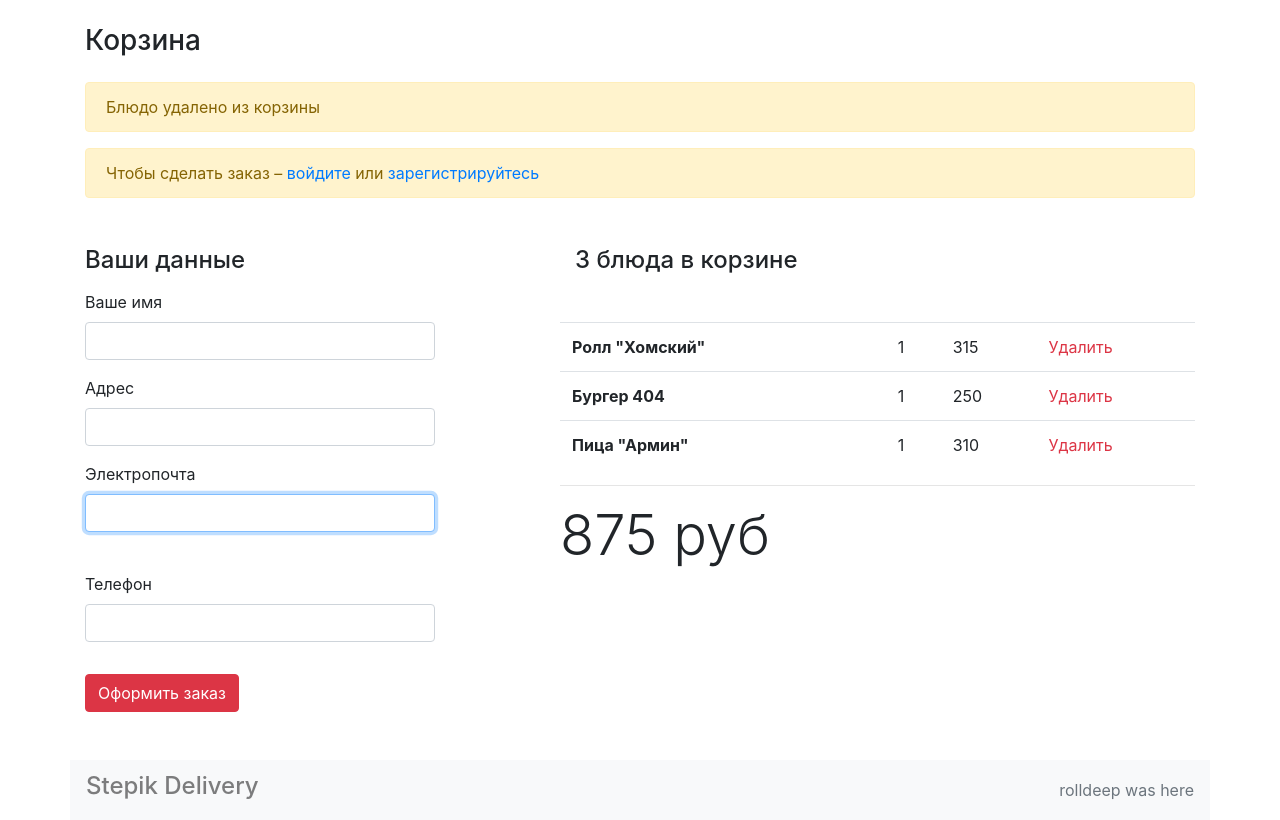
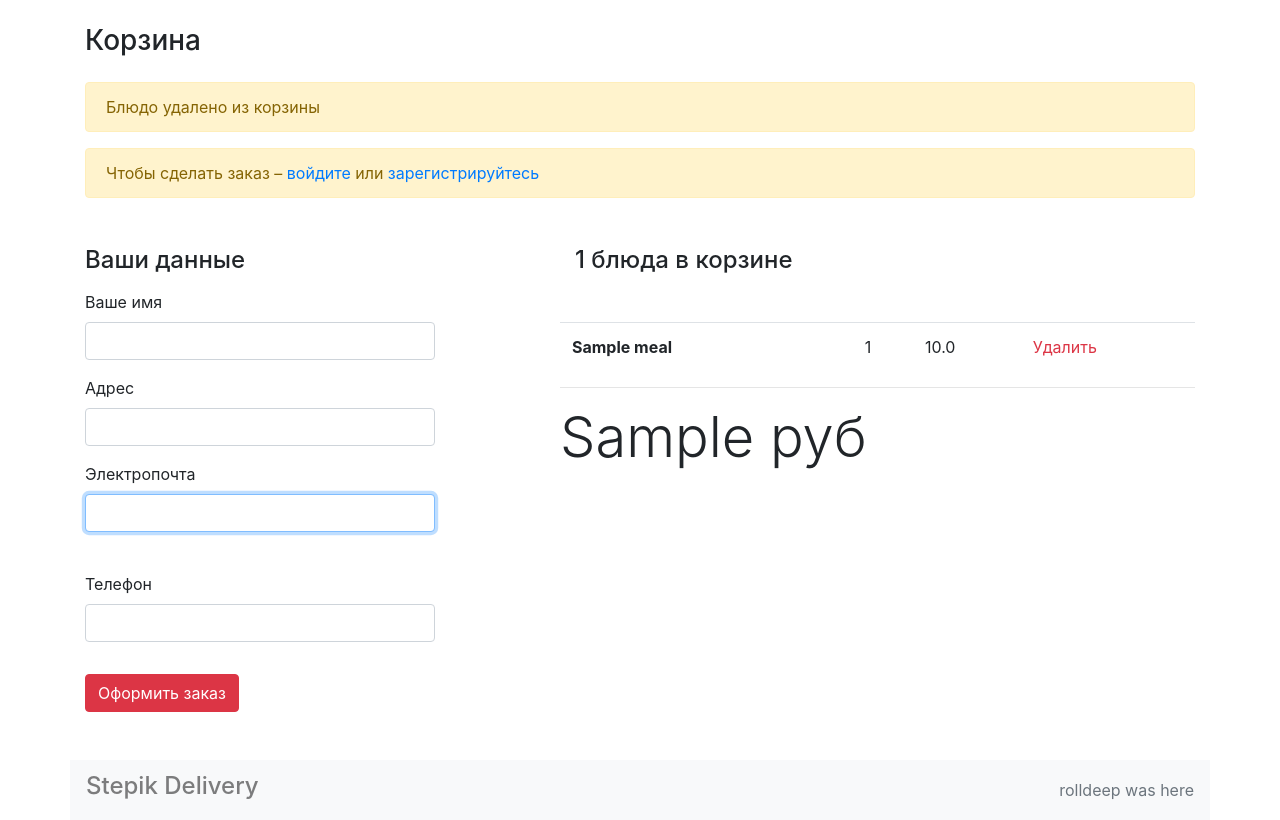
Before and after one commit to rolldeep/eshop, a Flask app: template templates/cart.html in a window 1280 px wide. Shown: the part 64-884 px from the top of the page. Run offline with Flask 2, Linux system fonts and the light colour scheme; tables that the repository leaves empty hold one stand-in row (values such as "Sample post"); the template is opened without the code that fills it: values that come from a table or form of the project are taken from there, most other values are stand-ins (such as "Sample title", 1, 10 or a date in 2020); parts of the project's set-up code (start-up, migrations or seed data) failed here and were passed over; some libraries are stand-ins or nearby versions.

Commit message:
added remove item

```diff
--- a/app.py
+++ b/app.py
@@ -1,4 +1,5 @@
-from flask import Flask, render_template, session
+from typing import List
+from flask import Flask, render_template, session, redirect
 from flask_migrate import Migrate
 from models import Category, db, Meal
 from config import Config
@@ -8,6 +9,7 @@ db.init_app(app)
 migrate = Migrate(app, db)
 app.config.from_object(Config)
 
+
 @app.route('/')
 def main():
     menu = dict()
@@ -15,19 +17,48 @@ def main():
 
     for category in categories:
         items = list()
-        for meal in category.orders:
+        for meal in category.meals:
             items.append(meal)
-        menu[category] = items
-
-    cart = session.get("cart", [])
-    # cart.append(item_id)
+        menu[category.title] = items
 
     return render_template('main.html', menu=menu)
 
 
 @app.route('/cart/')
 def show_cart():
-    return render_template('cart.html')
+    items = session.get("cart", [])
+    order_summ = 0
+    order = list()
+    meals = [db.session.
+             query(Meal).
+             get(int(item))
+             for item in items]
+    for meal in meals:
+        d = {'title': meal.title,
+             'price': meal.price,
+             'meal_id': meal.id
+             }
+        order.append(d)
+        order_summ += meal.price
+    return render_template('cart.html',
+                           meals=order,
+                           order_summ=order_summ)
+
+
+@app.route('/addtocart/<item_id>')
+def add_item(item_id):
+    cart = session.get("cart", [])
+    cart.append(item_id)
+    session["cart"] = cart
+    return redirect('/')
+
+
+@app.route('/removeitem/<item_id>')
+def remove_item(item_id):
+    cart = session.get("cart", [])
+    cart.remove(item_id)
+    session["cart"] = cart
+    return redirect('/cart/')
 
 
 @app.route('/account/')
@@ -46,23 +77,4 @@ def logout():
 
 
 if __name__ == "__main__":
-    from data.importer import read_csv
-
-    data = read_csv()
-
-    for row in data['categories']:
-        if row[1] != 'title':
-            continue
-        cat = Category(title=row[1])
-        db.session.add(cat)
-    db.session.commit()
-
-    for row in data['items']:
-        cat = db.session.query(Category).get(int(row[0]))
-        item = Meal(title=row[1],
-                    price=row[2],
-                    description=row[3],
-                    picture=row[4],
-                    category=cat)
-    db.session.commit()
     app.run(debug=True)
--- a/templates/cart.html
+++ b/templates/cart.html
@@ -93,34 +93,22 @@
 
   <div class="col-1"></div>
   <div class="col-7">
-    <h4 class="mb-3 col-7 mb-5">3 блюда в корзине</h4>
+    <h4 class="mb-3 col-7 mb-5">{{ meals | length }} блюда в корзине</h4>
     <table class="table">
       <tbody>
+        {% for meal in meals %}
         <tr>
-          <th scope="row">Ролл "Хомский"</th>
+          <th scope="row">{{meal['title']}}</th>
           <td></td>
           <td>1</td>
-          <td>315</td>
-          <td><a class="text-danger" href="#">Удалить</a></td>
+          <td>{{meal['price']}}</td>
+          <td><a class="text-danger" href="{{ url_for('remove_item', item_id=meal['meal_id']) }}">Удалить</a></td>
         </tr>
-        <tr>
-          <th scope="row">Бургер 404</th>
-          <td></td>
-          <td>1</td>
-          <td>250</td>
-          <td><a class="text-danger" href="#">Удалить</a></td>
-        </tr>
-        <tr>
-          <th scope="row">Пица "Армин"</th>
-          <td></td>
-          <td>1</td>
-          <td>310</td>
-          <td><a class="text-danger" href="#">Удалить</a></td>
-        </tr>
+        {% endfor %}
       </tbody>
     </table>
     <hr>
-    <p class="display-4 my-2 ">875 руб</p>
+    <p class="display-4 my-2 ">{{ order_summ }} руб</p>
   </div>
   </div>
 </main>
--- a/templates/main.html
+++ b/templates/main.html
@@ -64,7 +64,7 @@
             <div class="card-body">
               <h4 class="h5 card-title">{{ meal['title'] }}</h4>
               <p class="card-text">{{ meal['description'] }}</p>
-              <a href="/addtocart1/" class="btn btn-danger">В корзину</a>
+              <a href="{{ url_for('add_item', item_id=meal['id']) }}" class="btn btn-danger">В корзину</a>
             </div>
           </div>
         </div>
```
